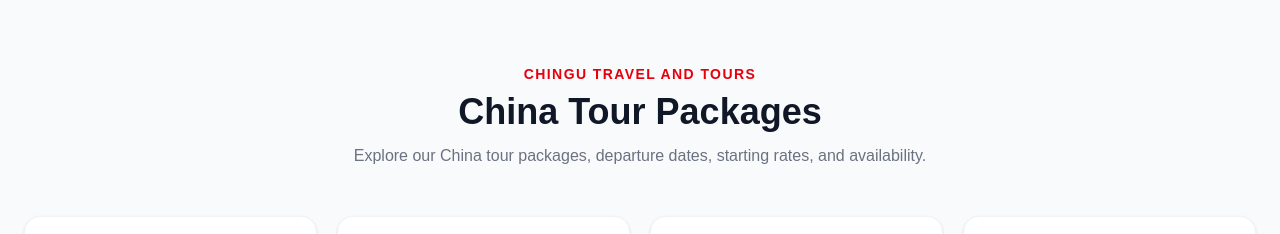
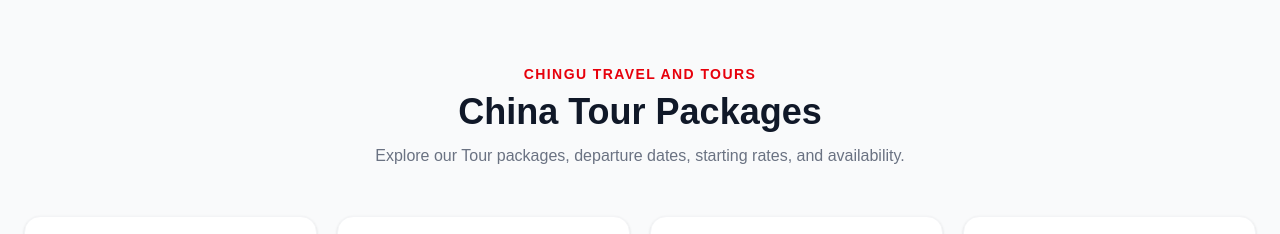
Before and after one commit to chingutravelandtours/chingu-website, a Next.js app: page /tour-packages in a window 1280 px wide. Shown: the top 234 px of the page. Built offline with nearby package versions, Linux system fonts and the light colour scheme.

Commit message:
Update page.tsx

```diff
--- a/app/tour-packages/page.tsx
+++ b/app/tour-packages/page.tsx
@@ -378,7 +378,7 @@ Please send me the complete package details. Thank you!`;
           </h1>
 
           <p className="mt-3 text-gray-500 max-w-2xl mx-auto">
-            Explore our China tour packages, departure dates,
+            Explore our Tour packages, departure dates,
             starting rates, and availability.
           </p>
         </div>
```
